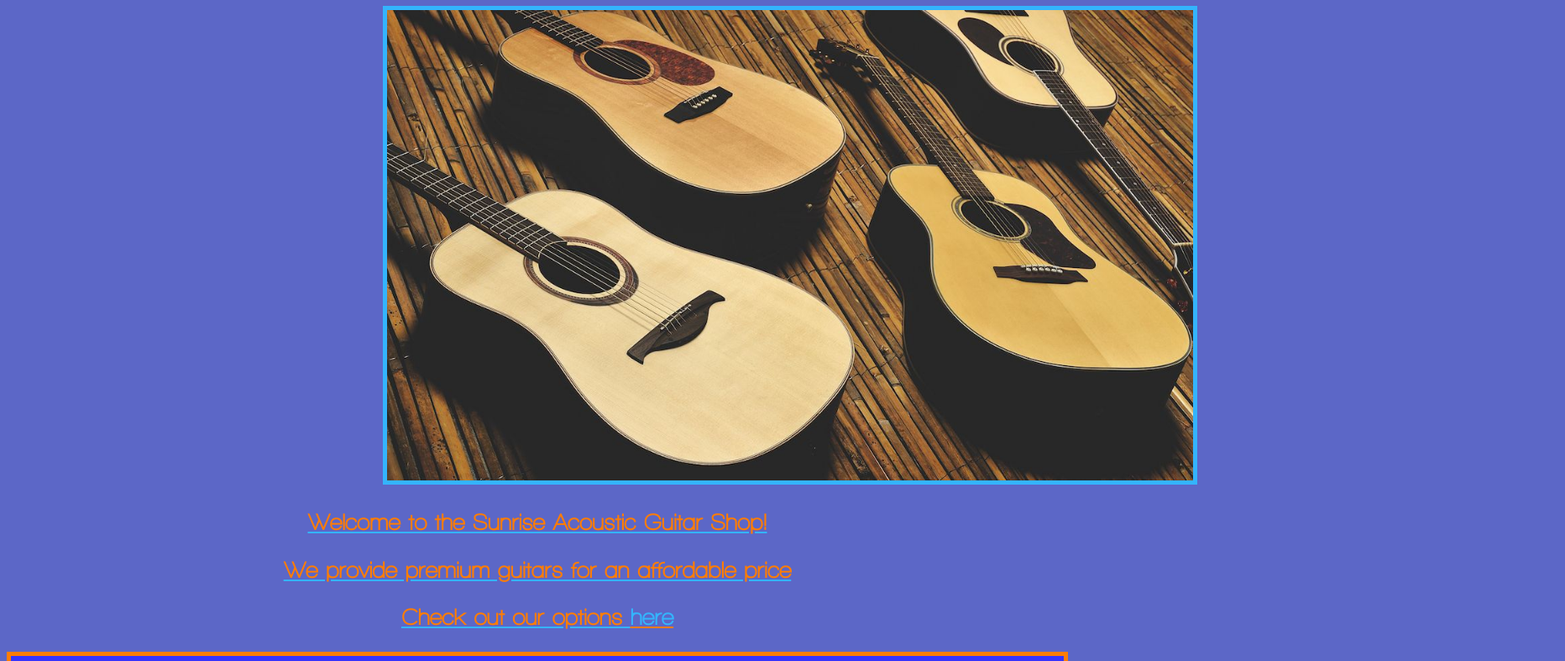
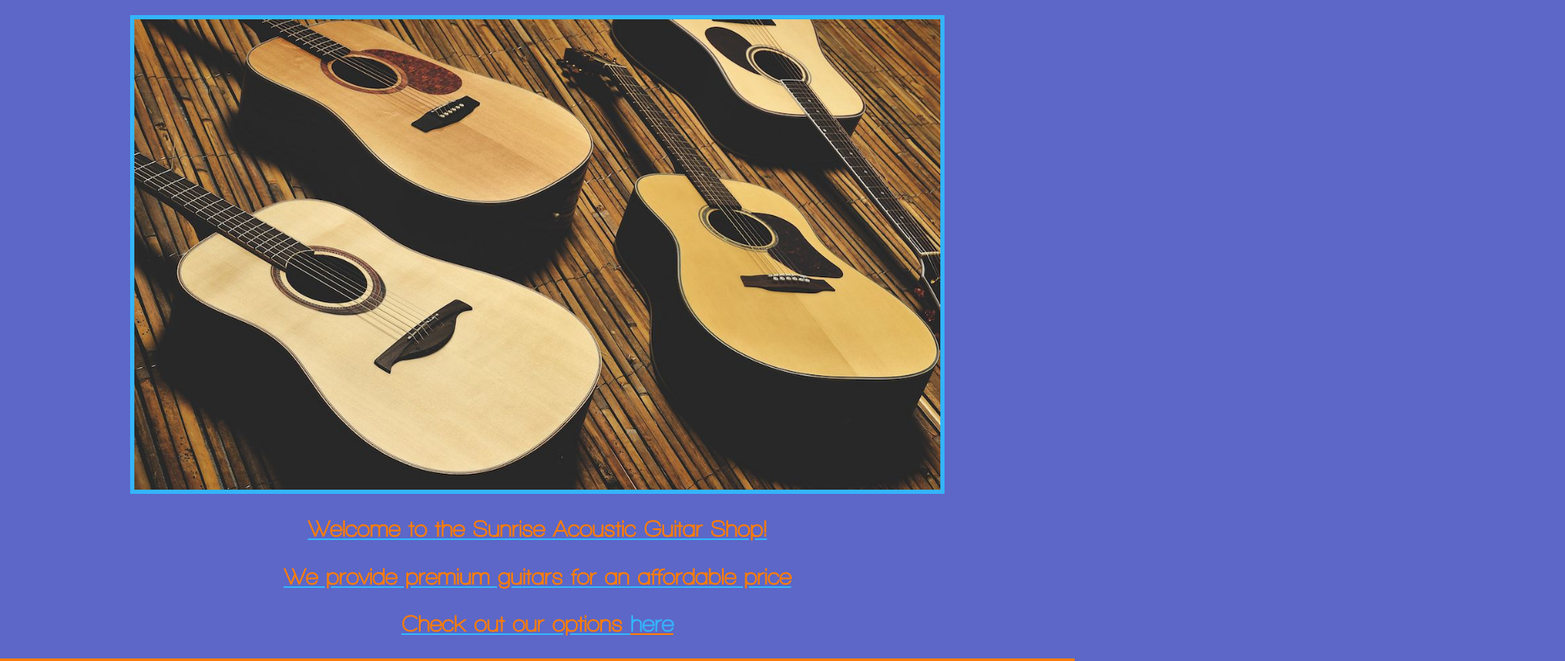
Before and after one commit to Eves259/Sunrise-Acoustic-Guitar-Shop, a plain HTML site: page index.html in a window 1280 px wide. Shown: the part 318-1105 px from the top of the page at 84% size, 1864 px wide, since content can reach past the window. Drawn offline with Linux system fonts and the light colour scheme.

Commit message:
fixed formatting

```diff
--- a/index(2).css
+++ b/index(2).css
@@ -2,6 +2,7 @@ body {
     background-color: #5c67c7;
     font-family: font;
     font-weight: bolder;
+    margin: 0;
 }
 
 .header {
--- a/index.css
+++ b/index.css
@@ -2,6 +2,7 @@ body {
     background-color: #5c67c7;
     font-family: font;
     font-weight: bolder;
+    margin: 0;
 }
 
 .header {
@@ -39,14 +40,6 @@ body {
     text-decoration: underline solid #ff7d03;
 }
 
-.navigation #home {
-
-}
-
-.navigation #shop {
-
-}
-
 #a-1 {
     text-decoration: underline solid #ff7d03;
     color: #34b4fc;
@@ -57,32 +50,12 @@ body {
     color: #ff7d03;
 }
 
-.homepage-grid {
-    display: grid;
-    grid-template-columns: 28rem 60rem 28rem;
-    grid-template-rows: 2rem;
-    font-family: font;
-}
-
-.fill-1 {
-    grid-column: 1/1;
-    grid-row: 2/2;
-}
-
-.item-1 {
-    grid-column: 2/2;
-    grid-row: 2/2;
-}
-
-.fill-2 {
-    grid-column: 3/3;
-    grid-row: 2/2;
-}
-
 #img-one {
     width: 60rem;
     height: 35rem;
     border: thick solid #34b4fc;
+    display: block;
+    margin: auto;
 }
 
 .footer {
--- a/index.html
+++ b/index.html
@@ -11,19 +11,15 @@
 
 <div class="header">
     <h1 id="h-one"><strong>Sunrise Acoustic Guitars</strong></h1>
-</div><br>
+</div><br><br>
 
 <div class="navigation">
     <a id="home" href="index.html">Home</a>
     <a id="shop" href="index(2).html">Shop</a>
     <a href="index(13).html">About Us</a>
-</div>
+</div><br><br>
 
-<div class="homepage-grid">
-<div class="fill-1"></div>
-<div class="item-1"><img id="img-one" src="images/homepage guitars.jpg"></div>
-<div class="fill-2"></div>
-</div>
+<img id="img-one" src="images/homepage guitars.jpg">
 
 <p id="p-one">Welcome to the Sunrise Acoustic Guitar Shop!</p>
 <p id="p-1">We provide premium guitars for an affordable price</p>
```
